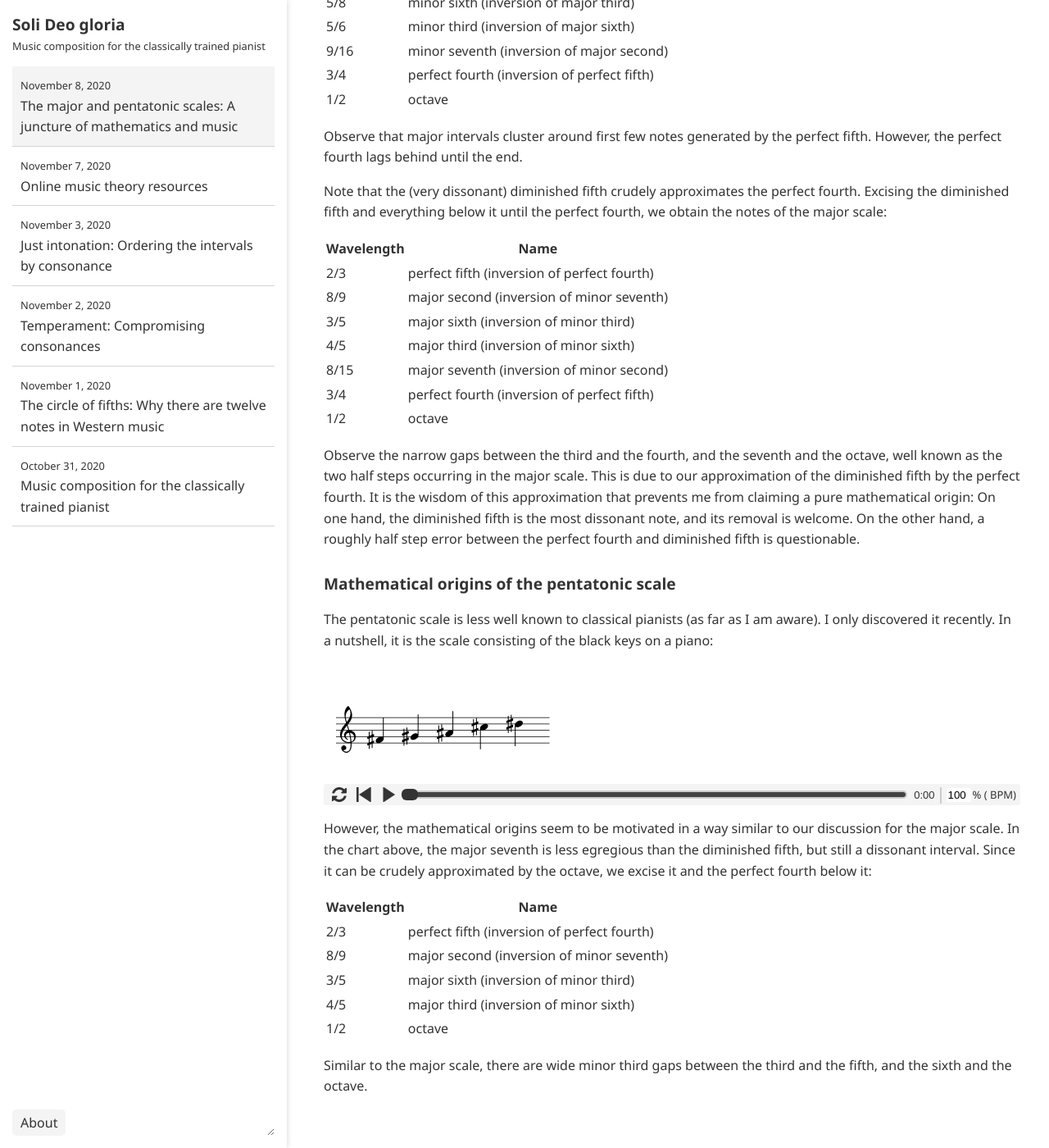
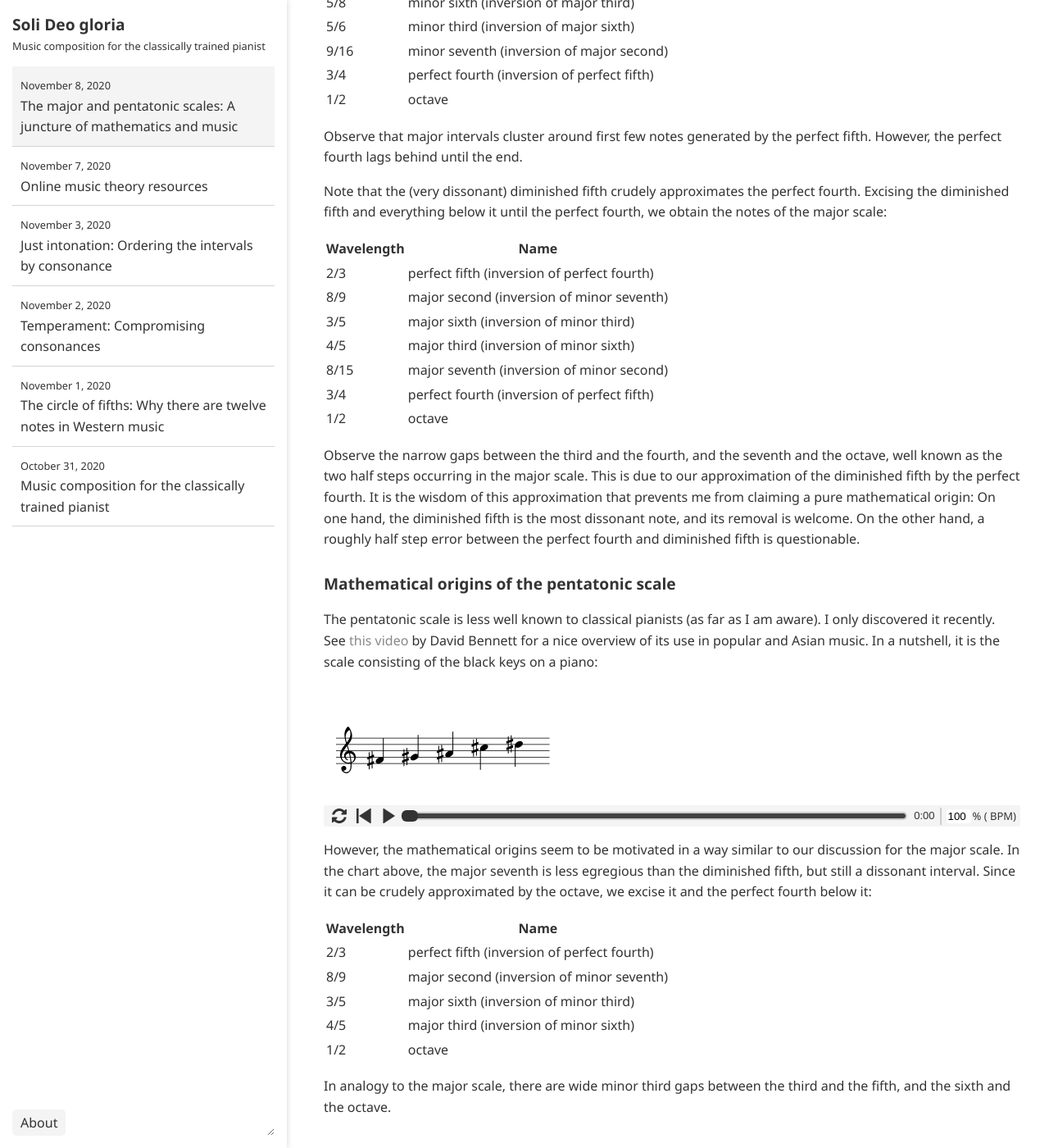
Before and after one commit to ansyblenetwork/sdg, a Jekyll site: the page built from _posts/2020-11-08-the-major-and.md, in a window 1280 px wide and 1400 px high, scrolled down 550 px. Shown: the whole window at 82% size. Built offline with Jekyll 4.4.1, drawn with Linux system fonts in a browser that asks for light colours.

Commit message:
Update 2020-11-08-the-major-and.md

```diff
--- a/_posts/2020-11-08-the-major-and.md
+++ b/_posts/2020-11-08-the-major-and.md
@@ -41,7 +41,7 @@ Observe the narrow gaps between the third and the fourth, and the seventh and th
 
 ### Mathematical origins of the pentatonic scale
 
-The pentatonic scale is less well known to classical pianists (as far as I am aware). I only discovered it recently. In a nutshell, it is the scale consisting of the black keys on a piano:
+The pentatonic scale is less well known to classical pianists (as far as I am aware). I only discovered it recently. See [this video](https://www.youtube.com/watch?v=MGpUscFY9RA) by David Bennett for a nice overview of its use in popular and Asian music. In a nutshell, it is the scale consisting of the black keys on a piano:
 
 <div id="scale"></div>
 <script>
@@ -64,4 +64,4 @@ However, the mathematical origins seem to be motivated in a way similar to our d
 | 4/5 | major third (inversion of minor sixth) |
 | 1/2 | octave |
 
-Similar to the major scale, there are wide minor third gaps between the third and the fifth, and the sixth and the octave.
+In analogy to the major scale, there are wide minor third gaps between the third and the fifth, and the sixth and the octave.
```
